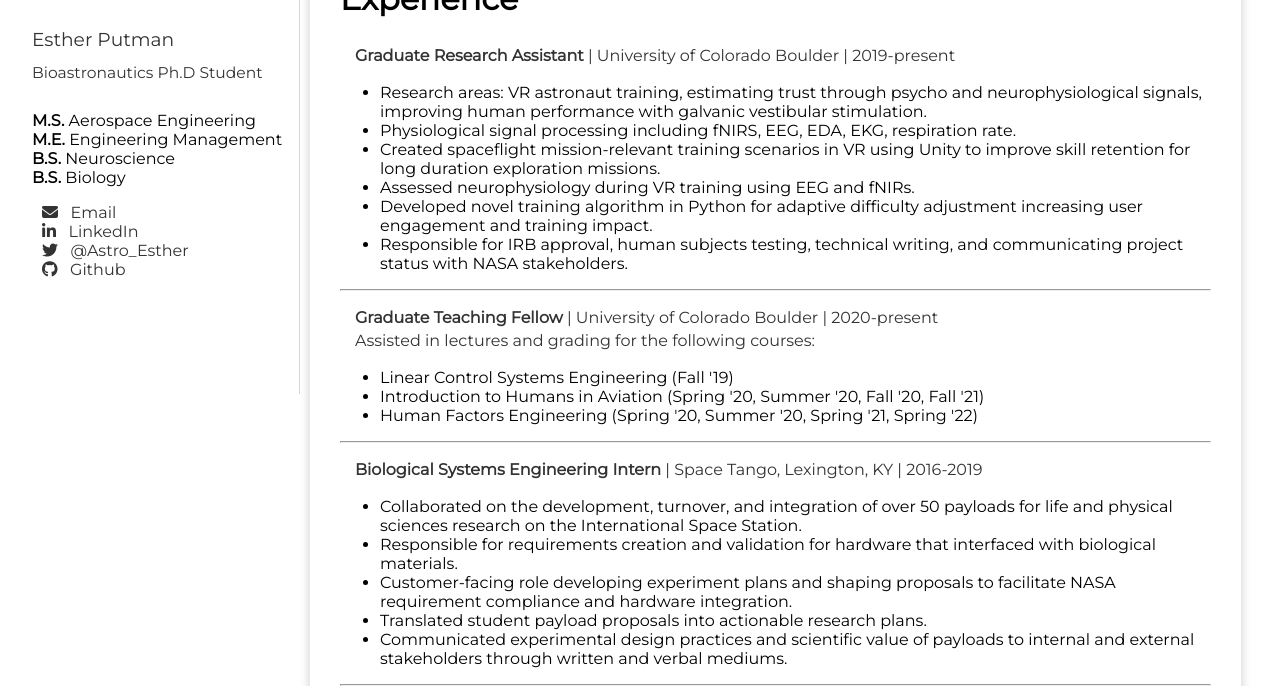
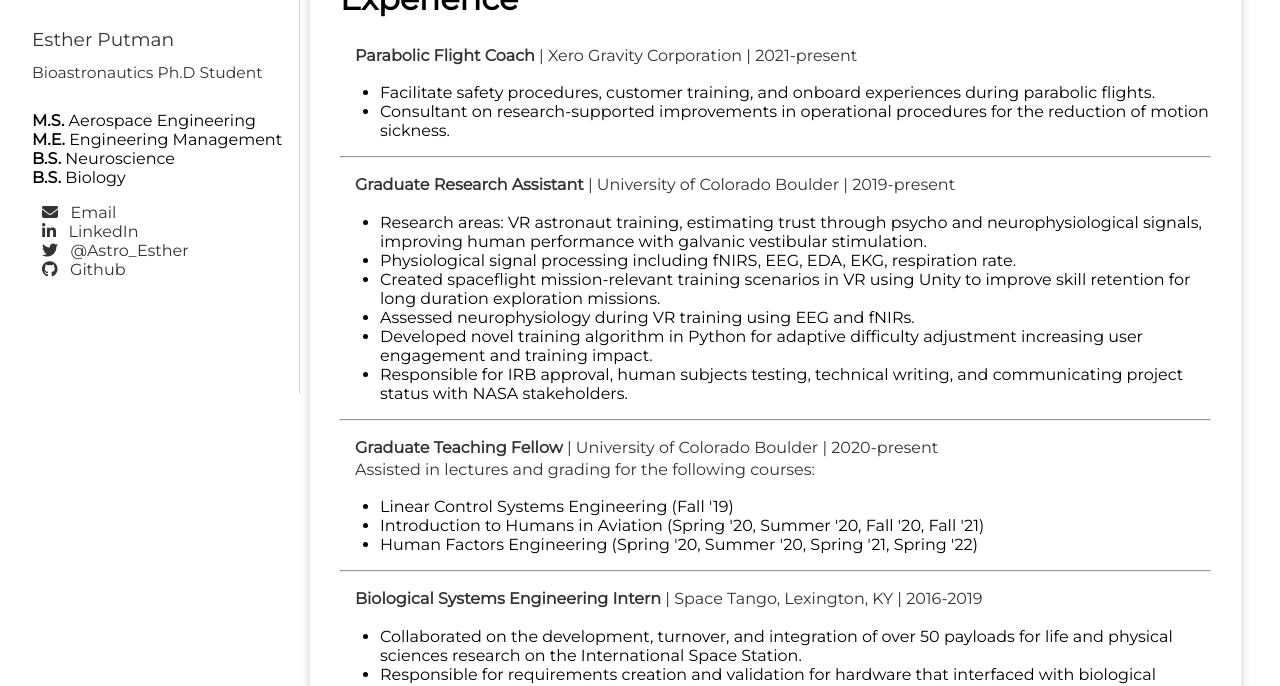
Before and after one commit to eputman/eputman.github.io, a Jekyll site: the page built from CV/index.html, in a window 1280 px wide and 900 px high, scrolled down 710 px, cut to the strip 214-900 px from the top of the window. Built offline with Jekyll 4.4.1, drawn with Linux system fonts in a browser that asks for light colours; nearby versions of some CDN libraries.

Commit message:
Update CV and Resume Download

```diff
--- a/CV/index.html
+++ b/CV/index.html
@@ -54,7 +54,15 @@
 		<div class="card">
 			<div class="container">
 			  <h2><b>Experience</b></h2>
-        <!-- Template Experience Item -->
+		<!-- Experience Item -->
+		<p class="smalltext"><b> Parabolic Flight Coach</b> | Xero Gravity Corporation | 2021-present<br>
+			<ul>
+				<li>Facilitate safety procedures, customer training, and onboard experiences during parabolic flights.</li>
+				<li>Consultant on research-supported improvements in operational procedures for the reduction of motion sickness.</li>
+			</ul>
+			<hr>
+		<!-- End of item-->
+        <!-- Next Experience -->
 			<p class="smalltext"><b> Graduate Research Assistant</b> | University of Colorado Boulder | 2019-present<br>
         <ul>
 			<li>Research areas: VR astronaut training, estimating trust through psycho and	neurophysiological signals, improving human performance with galvanic vestibular stimulation.</li>
```
Also changed, not shown: 1 other file.
